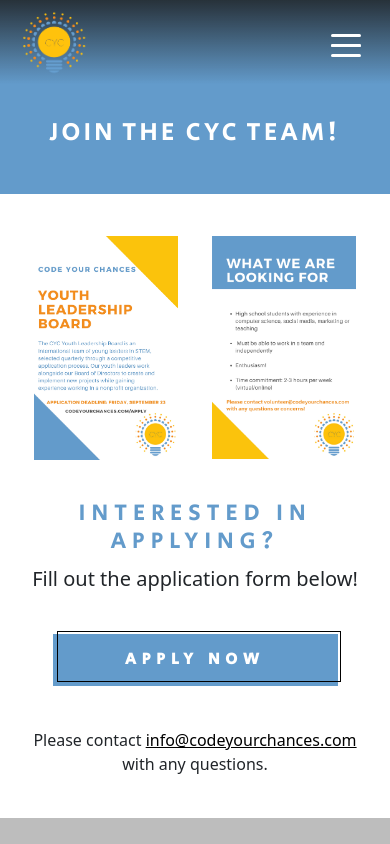
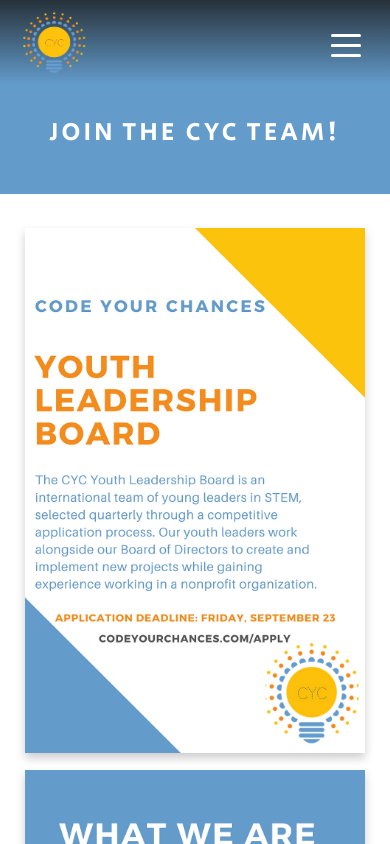
Before and after one commit to siyachoudhary/codeyourchances, a React (Create React App) app: page /codeyourchances/apply in a window 390 px wide. Shown: the top 844 px of the page. Built offline with nearby package versions, Linux system fonts and the light colour scheme.

Commit message:
Apply page responsive

```diff
--- a/src/screens/Apply.css
+++ b/src/screens/Apply.css
@@ -17,13 +17,23 @@
 .applyPosters div{
     padding: 2vh;
     width: 50%;
+    filter: drop-shadow(0px 5px 5px rgb(0, 0, 0, 0.2));
 }
 
 @media screen and (max-width: 991px) {
     .mainApply{
-    height: 20vh;
-    padding-top: 13vh;
-    padding-bottom:10vh;
-    color: white;
+        height: 20vh;
+        padding-top: 13vh;
+        padding-bottom:10vh;
+        color: white;
+    }
+
+    .applyPosters{
+        display: inline;
+    }
+
+    .applyPosters div{
+        padding: 1vh;
+        width: 100%;
     }
 }
```
